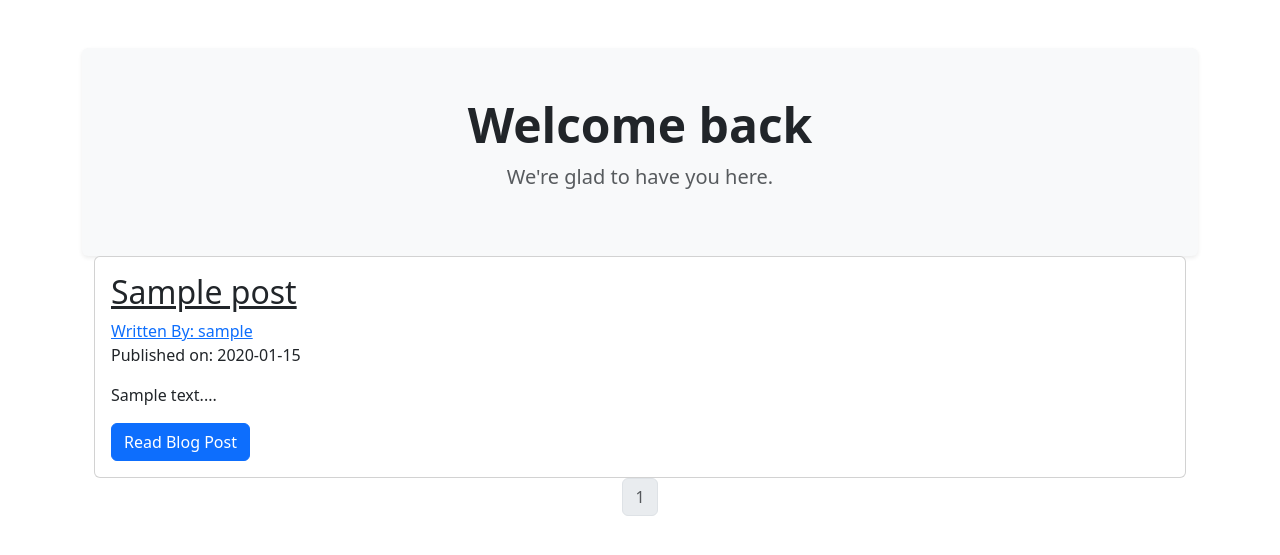
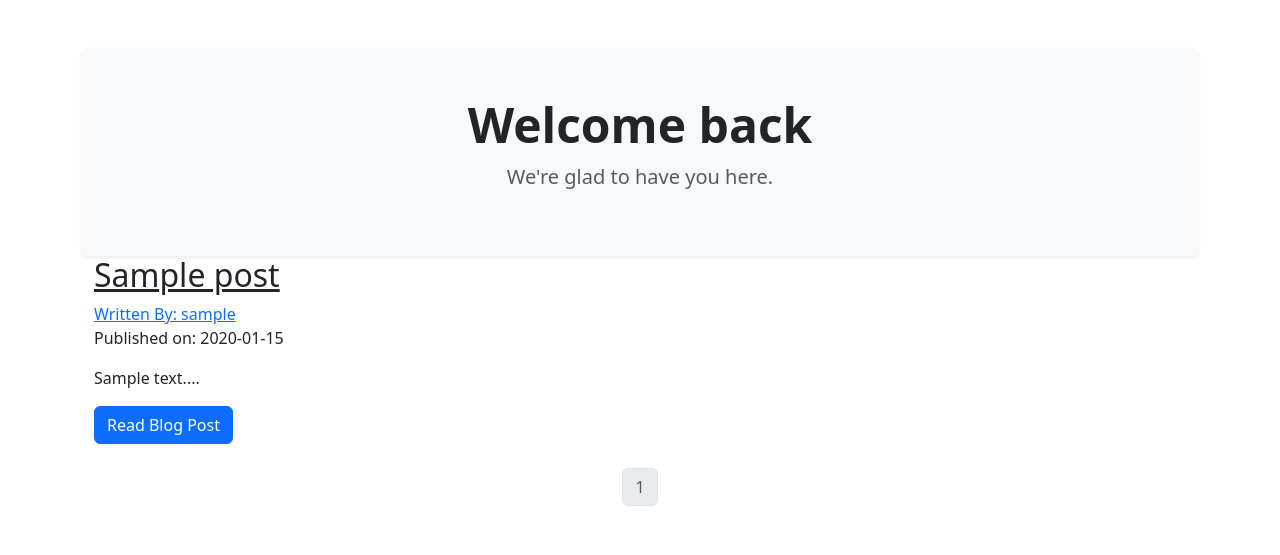
Before and after one commit to jeddiot/calisthenics-blog, a Flask app: page / in a window 1280 px wide. Shown: the part 56-611 px from the top of the page. Run offline with Flask 3, Linux system fonts and the light colour scheme; tables that the repository leaves empty hold one stand-in row (values such as "Sample post").

Commit message:
Updated index.html

```diff
--- a/calisophy/templates/index.html
+++ b/calisophy/templates/index.html
@@ -9,7 +9,7 @@
         {# Go through each blog post #}
         {% for post in blog_posts.items %}
 
-        <div class="card" >
+        <div class="other">
             <div class="card-body">
                 <h2><a class="card-title" href="  {{ url_for('blog_posts.blog_post', blog_post_id=post.id) }}">{{ post.title }}</a></h2>
                 <a href="{{ url_for('users.user_posts', username=post.author.username) }}">Written By: {{ post.author.username }}</a>
@@ -20,7 +20,7 @@
         </div>
 
        {% endfor %}
-
+        <br>
         <nav aria-label="Page navigation example">
             <ul class="pagination justify-content-center">
             {% for page_num in blog_posts.iter_pages(left_edge=1, right_edge=1, left_current=1, right_current=2) %}
```
